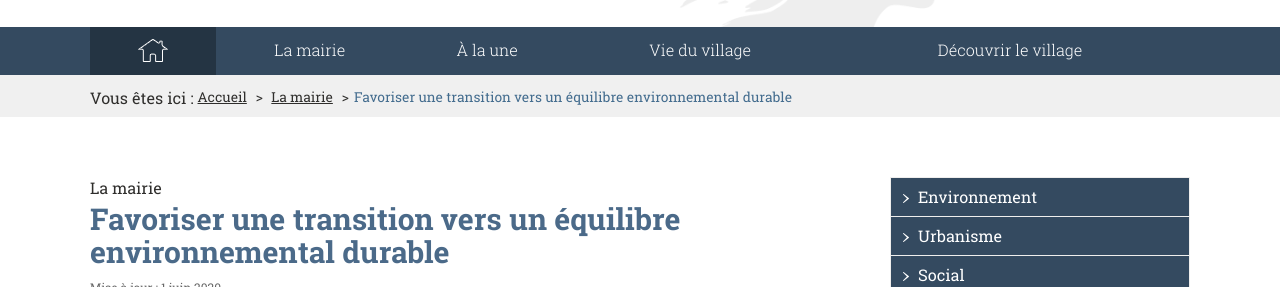
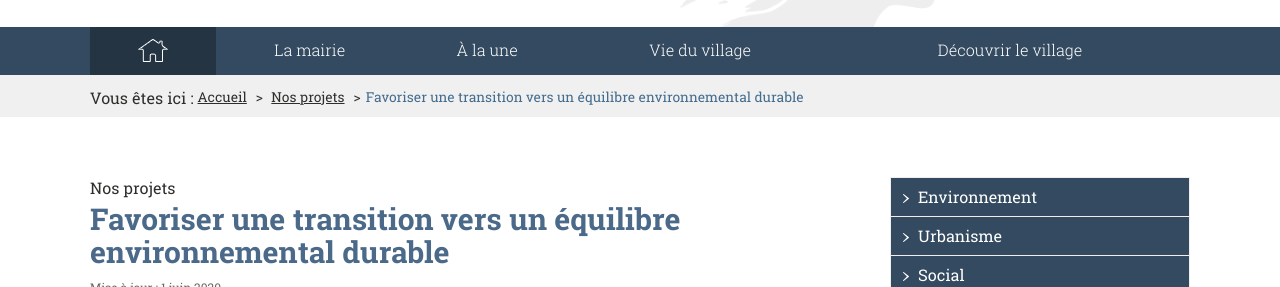
Before and after one commit to Flaux-Village/flaux-village.github.io, a Jekyll site: the page built from environnement.md, in a window 1280 px wide. Shown: the part 150-437 px from the top of the page. Built offline with Jekyll 4.4.1, drawn with Linux system fonts in a browser that asks for light colours; our own code applies the rules of GitHub Pages for plain Markdown files.

Commit message:
Update environnement.md
breadcrumb?

```diff
--- a/environnement.md
+++ b/environnement.md
@@ -4,8 +4,8 @@ titre: La mairie | Environnement
 description: Portail du village de Flaux
 keywords: mairie, commune, flaux, gard
 titre_page: Favoriser une transition vers un équilibre environnemental durable
-section: La mairie
-addresse_section: /mairie.html
+section: Nos projets
+addresse_section: /projets.html
 date_texte: 1 juin 2020
 illustration: /assets/illustrations/355_237_IMG_3615.jpg
 description_illustration: La Mairie de Flaux.
```
